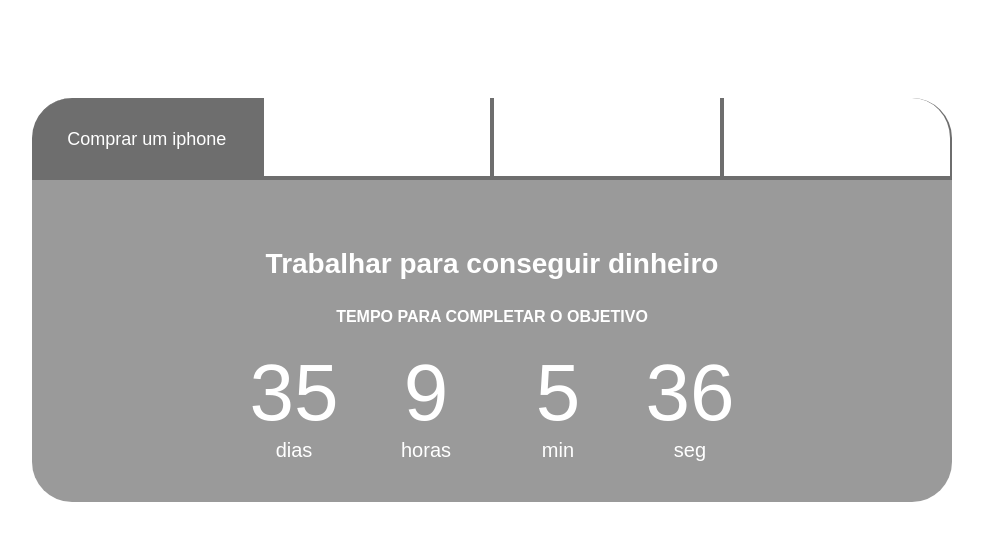
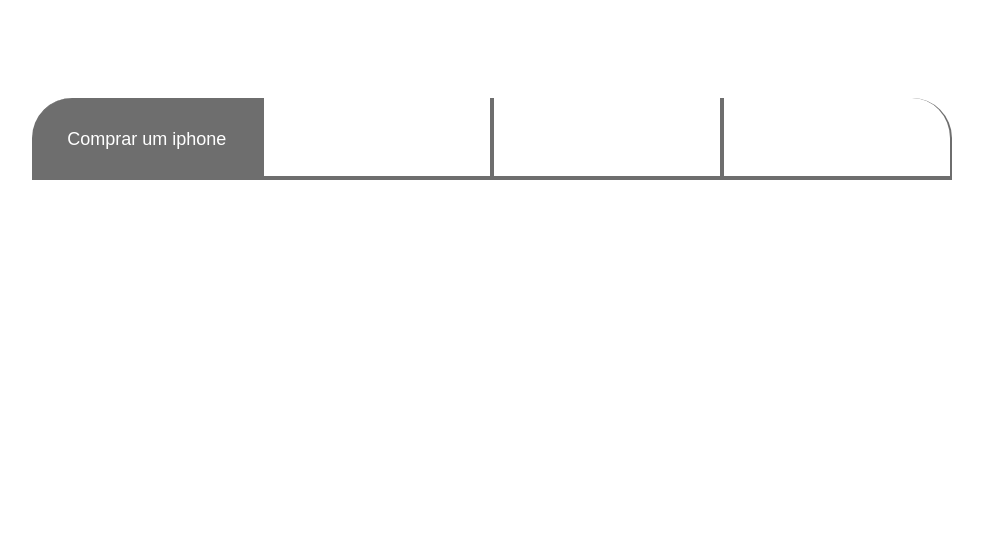
Before and after one commit to jennirafaela/matematica2.3b.14.github.io, a plain HTML site: page index.html in a window 1280 px wide. Shown: the whole page, without its empty margins (148-1131 px from the left). Drawn offline with Linux system fonts and the light colour scheme.

Commit message:
Update style.css

```diff
--- a/style.css
+++ b/style.css
@@ -6,7 +6,7 @@
     --branco:#FFFFFF;
     --botao-ativo:#6E6E6E;
     --botao-inativo:#303030E;
-    --texto-fundo:#36363680;
+    --texto-fundo:#FFFFFF;
 }
 
 body {
```
